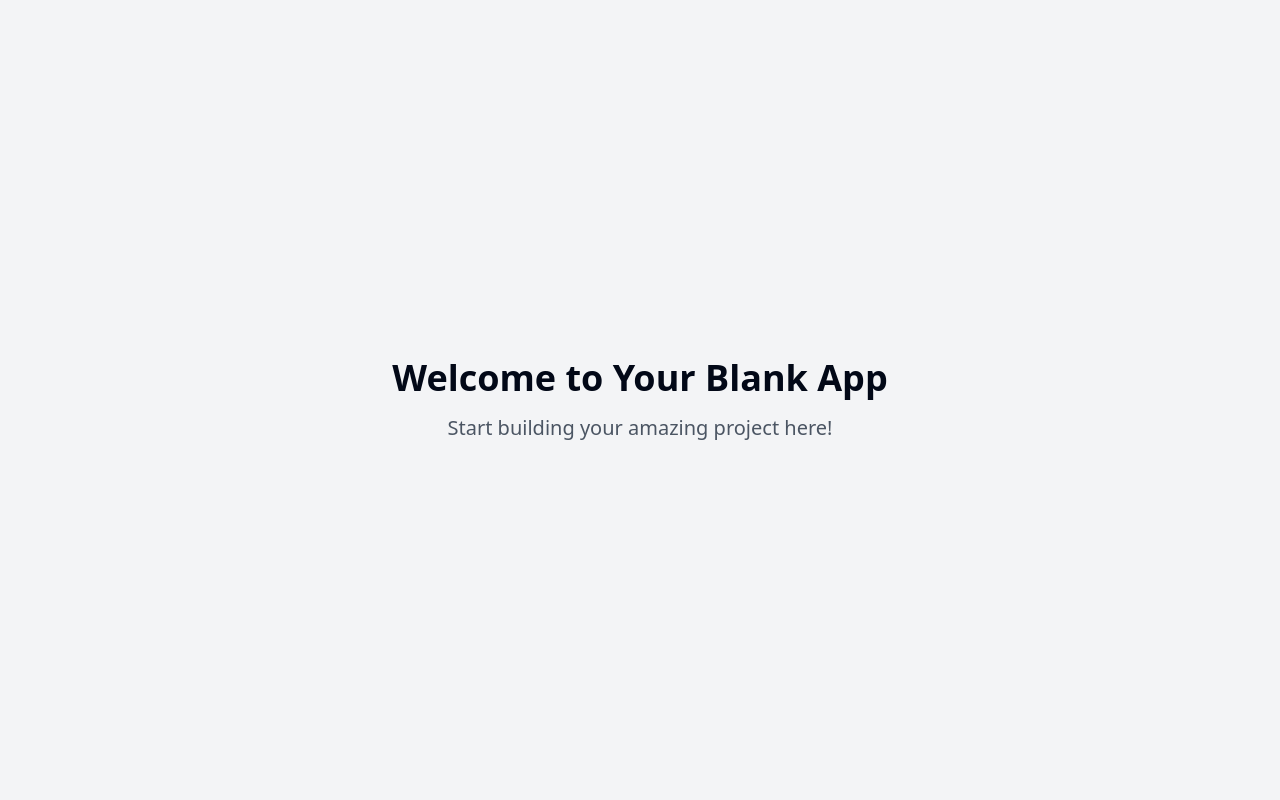
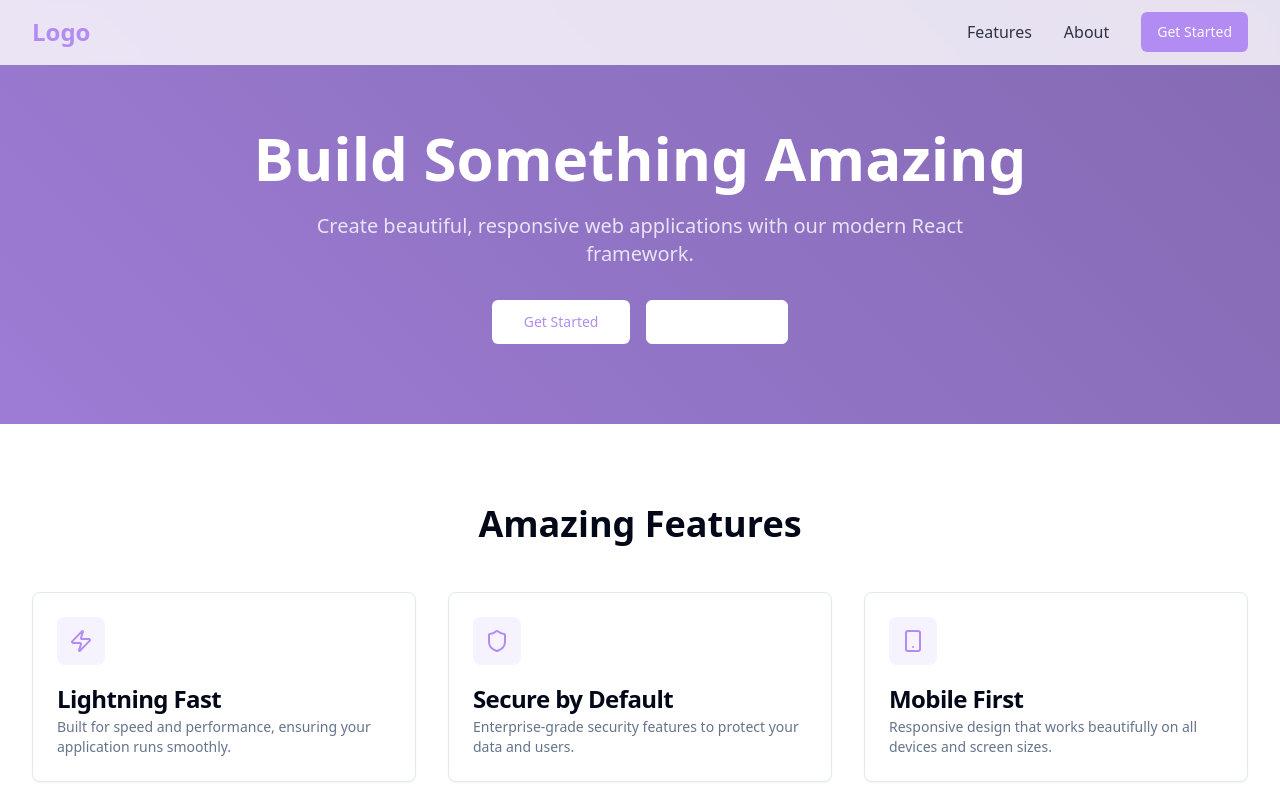
Before and after one commit to ihebchebbi1998tnaadaedaea/curious-react-brook, a React (Vite) app: page / in a window 1280 px wide. Shown: the top 800 px of the page. Built offline with nearby package versions, Linux system fonts and the light colour scheme.

Commit message:
Initialize React.js project setup
This commit sets up the initial structure for a React.js project, including necessary configuration files and a basic application layout.
[skip gpt_engineer]

```diff
--- /dev/null
+++ b/src/components/FeatureCard.tsx
@@ -0,0 +1,22 @@
+import { LucideIcon } from "lucide-react";
+import { Card, CardHeader, CardTitle, CardDescription } from "./ui/card";
+
+interface FeatureCardProps {
+  icon: LucideIcon;
+  title: string;
+  description: string;
+}
+
+export const FeatureCard = ({ icon: Icon, title, description }: FeatureCardProps) => {
+  return (
+    <Card className="card-hover">
+      <CardHeader>
+        <div className="h-12 w-12 rounded-lg bg-primary/10 flex items-center justify-center mb-4">
+          <Icon className="h-6 w-6 text-primary" />
+        </div>
+        <CardTitle className="mb-2">{title}</CardTitle>
+        <CardDescription>{description}</CardDescription>
+      </CardHeader>
+    </Card>
+  );
+};
--- /dev/null
+++ b/src/components/Navigation.tsx
@@ -0,0 +1,43 @@
+import { Menu, X } from "lucide-react";
+import { useState } from "react";
+import { Button } from "./ui/button";
+
+export const Navigation = () => {
+  const [isOpen, setIsOpen] = useState(false);
+
+  return (
+    <nav className="fixed w-full bg-background/80 backdrop-blur-sm z-50 border-b">
+      <div className="max-w-7xl mx-auto px-4 sm:px-6 lg:px-8">
+        <div className="flex justify-between h-16">
+          <div className="flex items-center">
+            <span className="text-2xl font-bold text-primary">Logo</span>
+          </div>
+
+          <div className="hidden md:flex items-center space-x-8">
+            <a href="#features" className="text-foreground/80 hover:text-foreground">Features</a>
+            <a href="#about" className="text-foreground/80 hover:text-foreground">About</a>
+            <Button>Get Started</Button>
+          </div>
+
+          <div className="md:hidden flex items-center">
+            <button onClick={() => setIsOpen(!isOpen)} className="text-foreground">
+              {isOpen ? <X size={24} /> : <Menu size={24} />}
+            </button>
+          </div>
+        </div>
+      </div>
+
+      {isOpen && (
+        <div className="md:hidden">
+          <div className="px-2 pt-2 pb-3 space-y-1 sm:px-3 bg-background border-b">
+            <a href="#features" className="block px-3 py-2 text-foreground/80 hover:text-foreground">Features</a>
+            <a href="#about" className="block px-3 py-2 text-foreground/80 hover:text-foreground">About</a>
+            <div className="px-3 py-2">
+              <Button className="w-full">Get Started</Button>
+            </div>
+          </div>
+        </div>
+      )}
+    </nav>
+  );
+};
--- a/src/index.css
+++ b/src/index.css
@@ -6,87 +6,24 @@
   :root {
     --background: 0 0% 100%;
     --foreground: 222.2 84% 4.9%;
-
     --card: 0 0% 100%;
     --card-foreground: 222.2 84% 4.9%;
-
     --popover: 0 0% 100%;
     --popover-foreground: 222.2 84% 4.9%;
-
-    --primary: 222.2 47.4% 11.2%;
+    --primary: 262 80% 75%;
     --primary-foreground: 210 40% 98%;
-
-    --secondary: 210 40% 96.1%;
+    --secondary: 262 30% 54%;
     --secondary-foreground: 222.2 47.4% 11.2%;
-
     --muted: 210 40% 96.1%;
     --muted-foreground: 215.4 16.3% 46.9%;
-
     --accent: 210 40% 96.1%;
     --accent-foreground: 222.2 47.4% 11.2%;
-
     --destructive: 0 84.2% 60.2%;
     --destructive-foreground: 210 40% 98%;
-
     --border: 214.3 31.8% 91.4%;
     --input: 214.3 31.8% 91.4%;
-    --ring: 222.2 84% 4.9%;
-
+    --ring: 262 80% 75%;
     --radius: 0.5rem;
-
-    --sidebar-background: 0 0% 98%;
-
-    --sidebar-foreground: 240 5.3% 26.1%;
-
-    --sidebar-primary: 240 5.9% 10%;
-
-    --sidebar-primary-foreground: 0 0% 98%;
-
-    --sidebar-accent: 240 4.8% 95.9%;
-
-    --sidebar-accent-foreground: 240 5.9% 10%;
-
-    --sidebar-border: 220 13% 91%;
-
-    --sidebar-ring: 217.2 91.2% 59.8%;
-  }
-
-  .dark {
-    --background: 222.2 84% 4.9%;
-    --foreground: 210 40% 98%;
-
-    --card: 222.2 84% 4.9%;
-    --card-foreground: 210 40% 98%;
-
-    --popover: 222.2 84% 4.9%;
-    --popover-foreground: 210 40% 98%;
-
-    --primary: 210 40% 98%;
-    --primary-foreground: 222.2 47.4% 11.2%;
-
-    --secondary: 217.2 32.6% 17.5%;
-    --secondary-foreground: 210 40% 98%;
-
-    --muted: 217.2 32.6% 17.5%;
-    --muted-foreground: 215 20.2% 65.1%;
-
-    --accent: 217.2 32.6% 17.5%;
-    --accent-foreground: 210 40% 98%;
-
-    --destructive: 0 62.8% 30.6%;
-    --destructive-foreground: 210 40% 98%;
-
-    --border: 217.2 32.6% 17.5%;
-    --input: 217.2 32.6% 17.5%;
-    --ring: 212.7 26.8% 83.9%;
-    --sidebar-background: 240 5.9% 10%;
-    --sidebar-foreground: 240 4.8% 95.9%;
-    --sidebar-primary: 224.3 76.3% 48%;
-    --sidebar-primary-foreground: 0 0% 100%;
-    --sidebar-accent: 240 3.7% 15.9%;
-    --sidebar-accent-foreground: 240 4.8% 95.9%;
-    --sidebar-border: 240 3.7% 15.9%;
-    --sidebar-ring: 217.2 91.2% 59.8%;
   }
 }
 
@@ -94,8 +31,33 @@
   * {
     @apply border-border;
   }
-
   body {
     @apply bg-background text-foreground;
   }
 }
+
+.hero-gradient {
+  background: linear-gradient(45deg, hsl(var(--primary)), hsl(var(--secondary)));
+  background-size: 200% 200%;
+  animation: gradient 15s ease infinite;
+}
+
+@keyframes gradient {
+  0% {
+    background-position: 0% 50%;
+  }
+  50% {
+    background-position: 100% 50%;
+  }
+  100% {
+    background-position: 0% 50%;
+  }
+}
+
+.card-hover {
+  transition: transform 0.2s ease-in-out;
+}
+
+.card-hover:hover {
+  transform: translateY(-5px);
+}
--- a/src/pages/Index.tsx
+++ b/src/pages/Index.tsx
@@ -1,12 +1,73 @@
-// Update this page (the content is just a fallback if you fail to update the page)
+import { Navigation } from "@/components/Navigation";
+import { FeatureCard } from "@/components/FeatureCard";
+import { Button } from "@/components/ui/button";
+import { Zap, Shield, Smartphone } from "lucide-react";
 
 const Index = () => {
   return (
-    <div className="min-h-screen flex items-center justify-center bg-gray-100">
-      <div className="text-center">
-        <h1 className="text-4xl font-bold mb-4">Welcome to Your Blank App</h1>
-        <p className="text-xl text-gray-600">Start building your amazing project here!</p>
-      </div>
+    <div className="min-h-screen">
+      <Navigation />
+
+      {/* Hero Section */}
+      <section className="hero-gradient pt-32 pb-20 px-4 sm:px-6 lg:px-8">
+        <div className="max-w-7xl mx-auto text-center">
+          <h1 className="text-4xl sm:text-6xl font-bold text-white mb-6">
+            Build Something Amazing
+          </h1>
+          <p className="text-lg sm:text-xl text-white/80 mb-8 max-w-2xl mx-auto">
+            Create beautiful, responsive web applications with our modern React framework.
+          </p>
+          <div className="flex flex-col sm:flex-row gap-4 justify-center">
+            <Button size="lg" variant="default" className="bg-white text-primary hover:bg-white/90">
+              Get Started
+            </Button>
+            <Button size="lg" variant="outline" className="text-white border-white hover:bg-white/10">
+              Learn More
+            </Button>
+          </div>
+        </div>
+      </section>
+
+      {/* Features Section */}
+      <section id="features" className="py-20 px-4 sm:px-6 lg:px-8 bg-background">
+        <div className="max-w-7xl mx-auto">
+          <h2 className="text-3xl sm:text-4xl font-bold text-center mb-12">
+            Amazing Features
+          </h2>
+          <div className="grid md:grid-cols-3 gap-8">
+            <FeatureCard
+              icon={Zap}
+              title="Lightning Fast"
+              description="Built for speed and performance, ensuring your application runs smoothly."
+            />
+            <FeatureCard
+              icon={Shield}
+              title="Secure by Default"
+              description="Enterprise-grade security features to protect your data and users."
+            />
+            <FeatureCard
+              icon={Smartphone}
+              title="Mobile First"
+              description="Responsive design that works beautifully on all devices and screen sizes."
+            />
+          </div>
+        </div>
+      </section>
+
+      {/* CTA Section */}
+      <section className="bg-primary/5 py-20 px-4 sm:px-6 lg:px-8">
+        <div className="max-w-7xl mx-auto text-center">
+          <h2 className="text-3xl sm:text-4xl font-bold mb-6">
+            Ready to Get Started?
+          </h2>
+          <p className="text-lg text-foreground/80 mb-8 max-w-2xl mx-auto">
+            Join thousands of developers building amazing applications.
+          </p>
+          <Button size="lg">
+            Start Building Now
+          </Button>
+        </div>
+      </section>
     </div>
   );
 };
```
